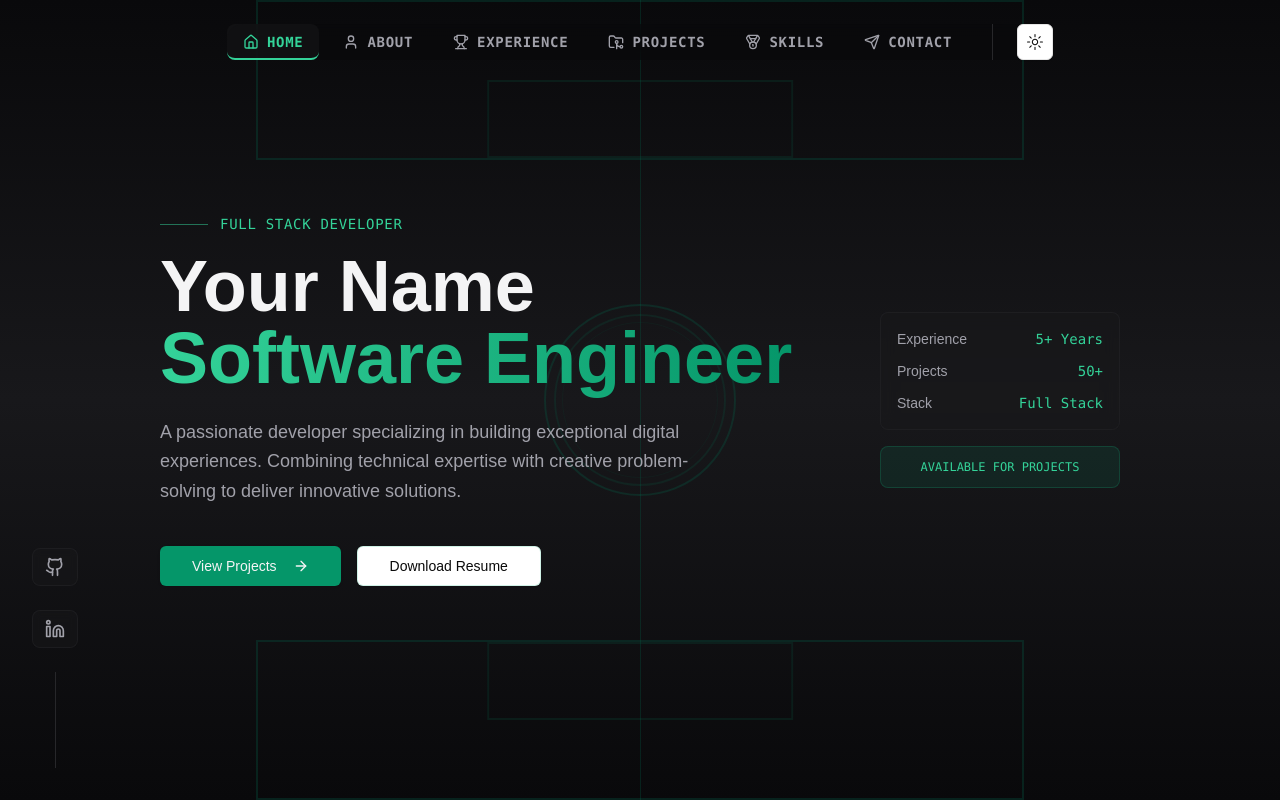
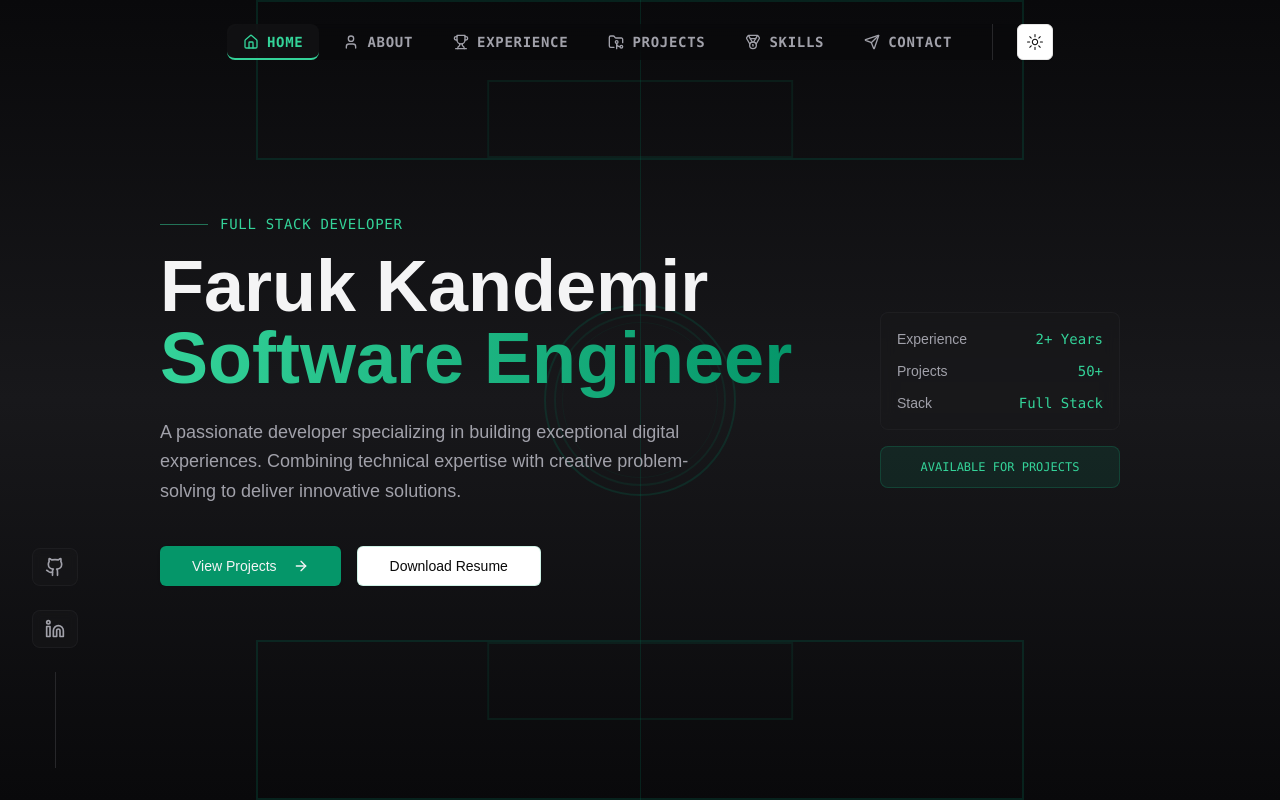
Before and after one commit to farukkandemir/portfolio-website, a Next.js app: page / in a window 1280 px wide. Shown: the top 802 px of the page. Built offline with nearby package versions, Linux system fonts and the light colour scheme.

Commit message:
added real info

```diff
--- a/components/sections/Hero.tsx
+++ b/components/sections/Hero.tsx
@@ -4,7 +4,6 @@ import { Button } from "@/components/ui/button";
 import { ArrowRight, Github, Linkedin } from "lucide-react";
 import Link from "next/link";
 import { RevealSection } from "../ui/motion";
-import { motion } from "framer-motion";
 
 const Hero = () => {
   return (
@@ -77,7 +76,7 @@ const Hero = () => {
 
                 <div className="space-y-2">
                   <h1 className="text-4xl md:text-6xl lg:text-7xl font-bold">
-                    <span className="text-zinc-100 block">Your Name</span>
+                    <span className="text-zinc-100 block">Faruk Kandemir</span>
                     <span className="bg-gradient-to-r from-emerald-400 to-emerald-600 bg-clip-text text-transparent">
                       Software Engineer
                     </span>
@@ -119,7 +118,7 @@ const Hero = () => {
                 <div className="space-y-3">
                   <div className="flex items-center justify-between text-sm">
                     <span className="text-zinc-400">Experience</span>
-                    <span className="font-mono text-emerald-400">5+ Years</span>
+                    <span className="font-mono text-emerald-400">2+ Years</span>
                   </div>
                   <div className="flex items-center justify-between text-sm">
                     <span className="text-zinc-400">Projects</span>
```
